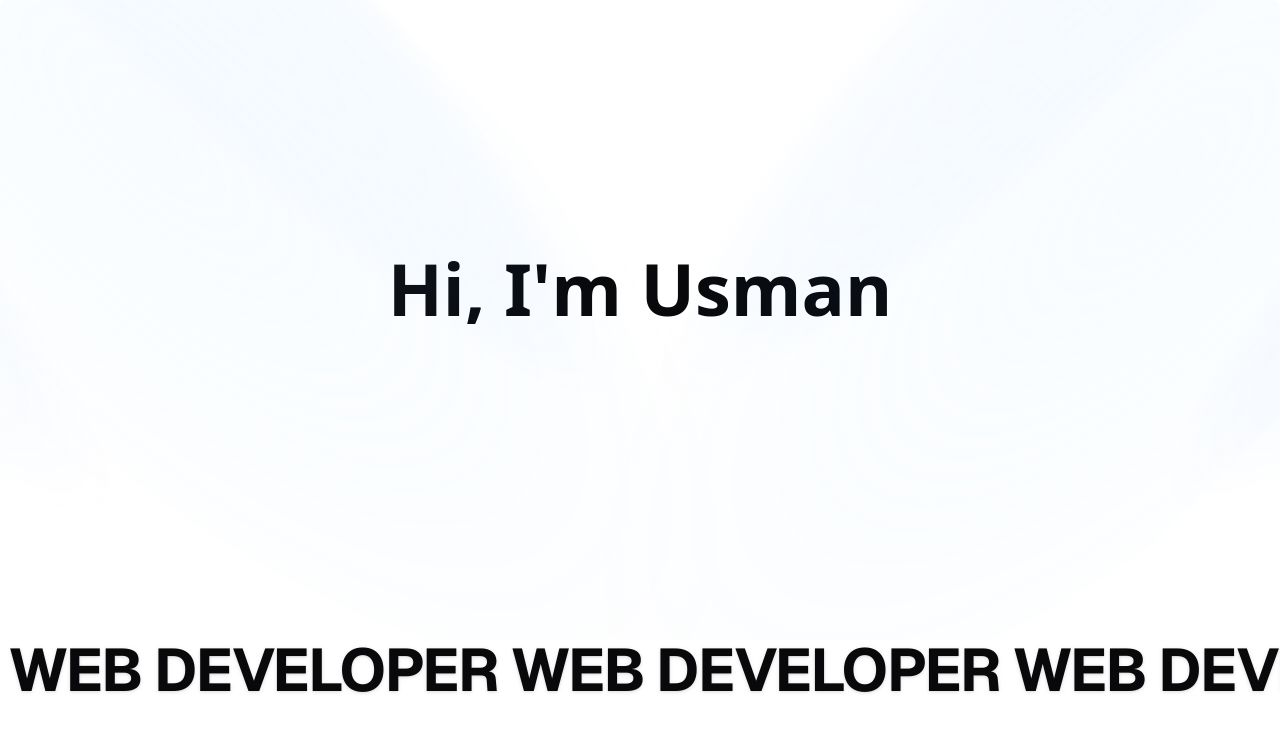
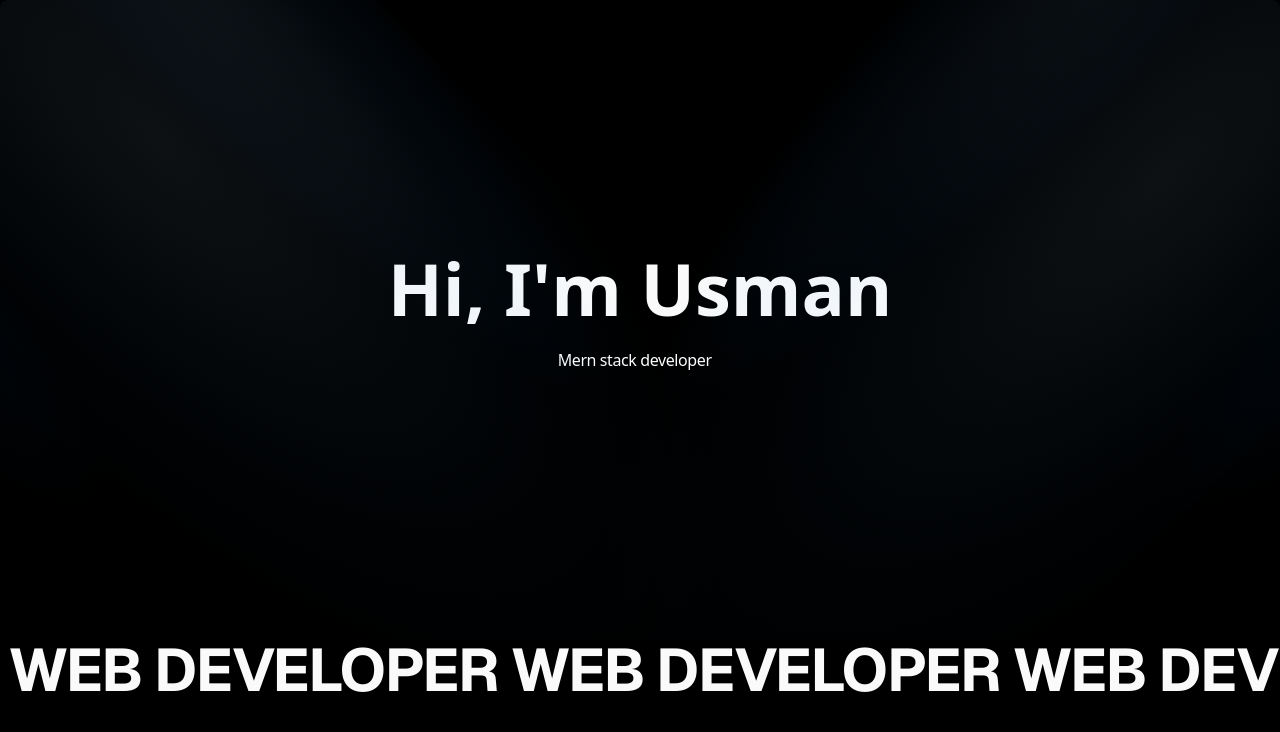
Before and after one commit to UsmanAbid571/portfolio1, a Next.js app: page / in a window 1280 px wide. Shown: the top 732 px of the page. Built offline with nearby package versions, Linux system fonts and the light colour scheme.

Commit message:
theme err resolve

```diff
--- a/src/app/layout.tsx
+++ b/src/app/layout.tsx
@@ -25,7 +25,10 @@ export default function RootLayout({
 }>) {
   return (
     <html lang="en">
-      <ThemeProvider attribute="class">
+      <ThemeProvider attribute="class"
+            defaultTheme="dark"
+            enableSystem
+            disableTransitionOnChange>
       <body
         className={`${geistSans.variable} ${geistMono.variable} antialiased`}
       >
```
